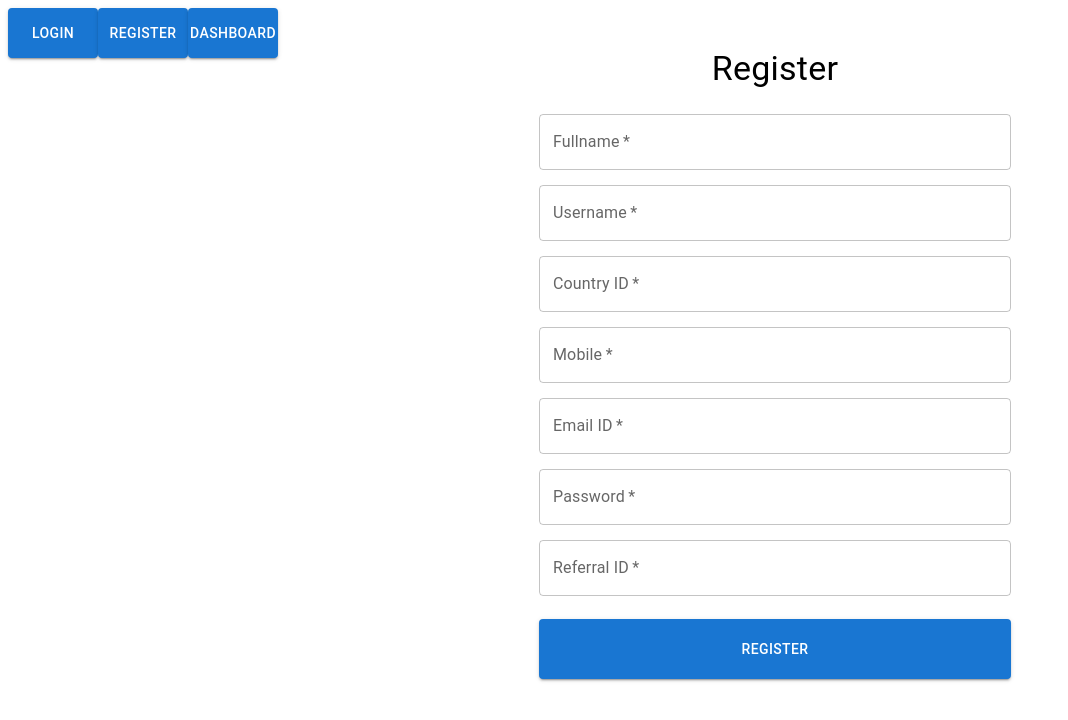
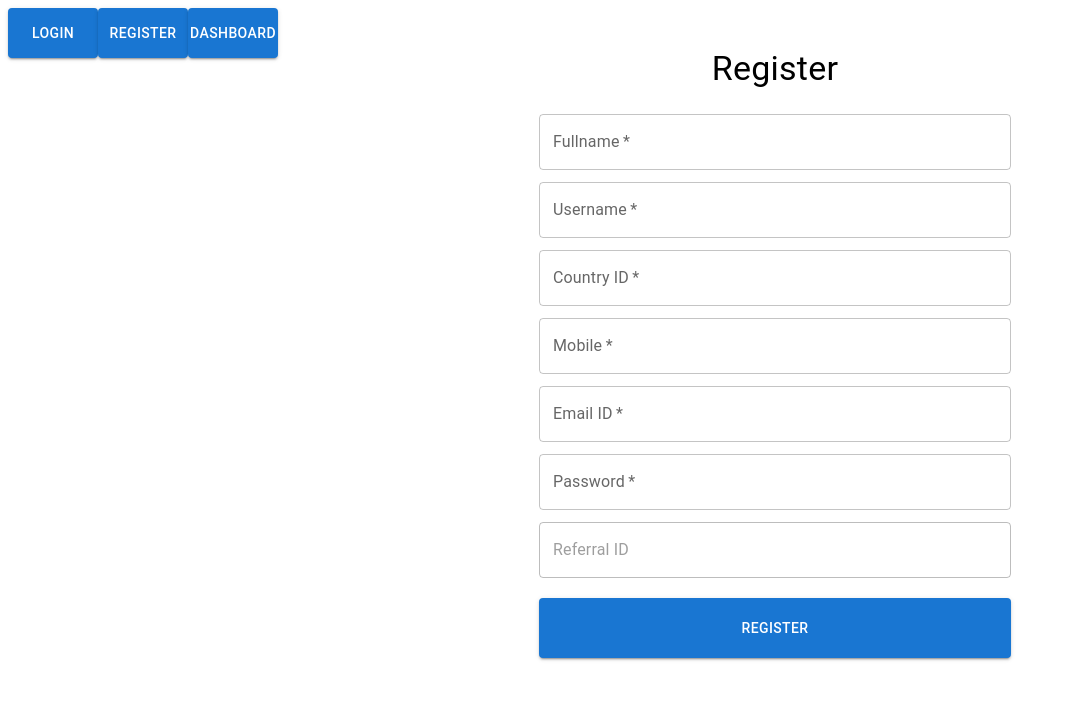
Before and after one commit to Prakharsvnit/UserAuthDashboard, a React (Create React App) app: page /register in a window 1280 px wide. Shown: the top 720 px of the page, without its empty margins (0-1068 px from the left). Built offline with nearby package versions, Linux system fonts and the light colour scheme.

Commit message:
getting data from register form

```diff
--- a/public/index.html
+++ b/public/index.html
@@ -9,7 +9,6 @@
       name="description"
       content="Web site created using create-react-app"
     />
-    <link rel="apple-touch-icon" href="%PUBLIC_URL%/logo192.png" />
     <!--
       manifest.json provides metadata used when your web app is installed on a
       user's mobile device or desktop. See https://developers.google.com/web/fundamentals/web-app-manifest/
--- a/src/components/Forms/RegisterForm.jsx
+++ b/src/components/Forms/RegisterForm.jsx
@@ -1,11 +1,12 @@
 /* eslint-disable */
-import React from 'react';
+import React from "react";
 import { Box, Container, Typography, TextField, Button } from "@mui/material";
-import { Formik, Field, Form, ErrorMessage } from "formik";
+import { useFormik, Field, FormikProvider,Form } from "formik";
 import { RegisterFormValidation } from "../../formValidation/RegisterFormValidation";
 
 export default function LoginForm() {
-  const registerInitValue = {
+  const formik = useFormik({
+    initialValues: {
       fullname: "",
       username: "",
       countryId: "",
@@ -13,12 +14,12 @@ export default function LoginForm() {
       email: "",
       password: "",
       referral: "",
-  };
-
-  const handleSubmit = (values, props) => {
-    //console.log(JSON.stringify(values))
-    props.resetForm();
-  };
+    },
+    validationSchema: RegisterFormValidation,
+    onSubmit: (values) => {
+      alert(JSON.stringify(values, null, 2));
+    },
+  });
 
   return (
     <>
@@ -35,97 +36,111 @@ export default function LoginForm() {
           <Typography variant="h4" sx={{ mb: 2 }}>
             Register
           </Typography>
-          <Formik
-            initialValues={registerInitValue}
-            validationSchema={RegisterFormValidation}
-            onSubmit={handleSubmit}
-          >
-            {(props) => {
-              return (
-                <Form>
+
+          <FormikProvider value={formik}>
+            <form onSubmit={formik.handleSubmit}>
             <Field
               required
               as={TextField}
+              id="fullname"
+              name="fullname"
               label="Fullname"
               type="text"
-                    name="fullname"
               fullWidth
               variant="outlined"
               margin="dense"
-                    helperText={<ErrorMessage name="fullname" />}
-                    error={props.errors.fullname && props.touched.fullname}
+              value={formik.values.fullname}
+              onChange={formik.handleChange}
+              error={formik.touched.fullname && Boolean(formik.errors.fullname)}
+              helperText={formik.touched.fullname && formik.errors.fullname}
             />
             <Field
               required
               as={TextField}
+              id="username"
+              name="username"
               label="Username"
               type="text"
-                    name="username"
               fullWidth
               variant="outlined"
               margin="dense"
-                    helperText={<ErrorMessage name="username" />}
-                    error={props.errors.username && props.touched.username}
+              value={formik.values.username}
+              onChange={formik.handleChange}
+              error={formik.touched.username && Boolean(formik.errors.username)}
+              helperText={formik.touched.username && formik.errors.username}
             />
             <Field
               required
               as={TextField}
+              id="countryId"
+              name="countryId"
               label="Country ID"
               type="text"
-                    name="countryId"
               fullWidth
               variant="outlined"
               margin="dense"
-                    helperText={<ErrorMessage name="countryId" />}
-                    error={props.errors.countryId && props.touched.countryId}
+              value={formik.values.countryId}
+              onChange={formik.handleChange}
+              error={
+                formik.touched.countryId && Boolean(formik.errors.countryId)
+              }
+              helperText={formik.touched.countryId && formik.errors.countryId}
             />
             <Field
               required
               as={TextField}
+              id="mobile"
+              name="mobile"
               label="Mobile"
               type="text"
-                    name="mobile"
               fullWidth
               variant="outlined"
               margin="dense"
-                    helperText={<ErrorMessage name="mobile" />}
-                    error={props.errors.mobile && props.touched.mobile}
+              value={formik.values.mobile}
+              onChange={formik.handleChange}
+              error={formik.touched.mobile && Boolean(formik.errors.mobile)}
+              helperText={formik.touched.mobile && formik.errors.mobile}
             />
             <Field
               required
               as={TextField}
+              id="email"
+              name="email"
               label="Email ID"
               type="email"
-                    name="email"
               fullWidth
               variant="outlined"
               margin="dense"
-                    helperText={<ErrorMessage name="email" />}
-                    error={props.errors.email && props.touched.email}
+              value={formik.values.email}
+              onChange={formik.handleChange}
+              error={formik.touched.email && Boolean(formik.errors.email)}
+              helperText={formik.touched.email && formik.errors.email}
             />
             <Field
               required
               as={TextField}
+              id="password"
+              fullWidth
+              variant="outlined"
+              name="password"
               label="Password"
               type="password"
-                    name="password"
-                    fullWidth
-                    variant="outlined"
               margin="dense"
-                    helperText={<ErrorMessage name="password" />}
-                    error={props.errors.password && props.touched.password}
+              value={formik.values.password}
+              onChange={formik.handleChange}
+              error={formik.touched.password && Boolean(formik.errors.password)}
+              helperText={formik.touched.password && formik.errors.password}
             />
             <Field
-                    required
               as={TextField}
+              disabled
+              name="referral"
               label="Referral ID"
               type="text"
-                    name="referral"
               fullWidth
-                    variant="outlined"
+              id="outlined-disabled"
               margin="dense"
-                    helperText={<ErrorMessage name="referral" />}
-                    error={props.errors.referral && props.touched.referral}
+              value=""
             />
             <Button
               variant="contained"
@@ -136,10 +151,8 @@ export default function LoginForm() {
             >
               Register
             </Button>
-                </Form>
-              );
-            }}
-          </Formik>
+            </form>
+            </FormikProvider>
         </Box>
       </Container>
     </>
--- a/src/formValidation/RegisterFormValidation.js
+++ b/src/formValidation/RegisterFormValidation.js
@@ -1,52 +1,44 @@
 import * as yup from "yup";
 
 const PhoneNumberRegEx = /^[789]\d{9}$/;
-const PasswordRegEx =
-//eslint-disable-next-line
-  /^.*((?=.*[!@#$%^&*()\-_=+{};:,<.>]){1})(?=.*\d)((?=.*[a-z]){1})((?=.*[A-Z]){1}).*$/;
 const EmailRegEx =
 //eslint-disable-next-line
   /^(([^<>()[\]\\.,;:\s@\"]+(\.[^<>()[\]\\.,;:\s@\"]+)*)|(\".+\"))@((\[[0-9]{1,3}\.[0-9]{1,3}\.[0-9]{1,3}\.[0-9]{1,3}\])|(([a-zA-Z\-0-9]+\.)+[a-zA-Z]{2,}))$/;
 
-export const RegisterFormValidation = yup.object().shape({
+export const RegisterFormValidation = yup.object({
   fullname: yup
-    .string()
+    .string('Enter your name')
     .min(3, "Too Short !")
     .max(10, "Too Long !")
     .required("Name Required !"),
 
-  name: yup
-    .string()
+  username: yup
+    .string('Enter username')
     .min(3, "Too Short !")
     .max(10, "Too Long !")
     .required("Username Required !"),
 
   countryId: yup
-    .string()
+    .string('Enter country ID')
     .required("Country Id Required!")
     .matches(/^[0-9]+$/, "Must be only digits"),
 
   mobile: yup
-    .string()
+    .string('Enter Mobile Number')
     .matches(PhoneNumberRegEx, "Enter valid Mobile Number")
     .required("Mobile Number Required !"),
 
-  //this regular expression works on India based phone number starting from 7,8,9
+  // //this regular expression works on India based phone number starting from 7,8,9
 
   email: yup
-    .string()
+    .string('Enter Email ID')
     .required("Email Required")
-    .matches(EmailRegEx, "Enter a valid Email"),
+    .matches(EmailRegEx, "Enter a valid Email ID"),
 
   password: yup
-    .string()
-    .required("Enter Your Password")
-    .matches(PasswordRegEx, "Uppercase Lowercase Special char Required")
-    .min(6, "Password Should be minimum 6 character")
-    .max(10, "Too long"),
+    .string('Enter Password')
+    .min(6, "Password Should be minimum 6 digits")
+    .max(10, "Too long")
+    .required("Password Required")
 
-  referral: yup
-    .string()
-    .required("Enter Referral ID")
-    .matches(/^[0-9]+$/, "Must be only digits"),
 });
```
Lines whose indentation alone changed are shown as unchanged.
